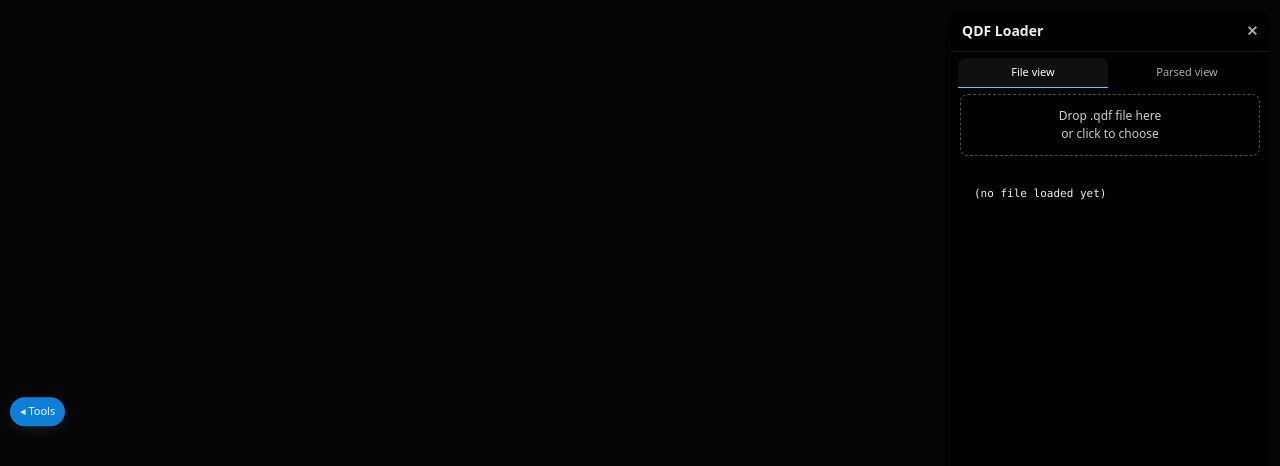
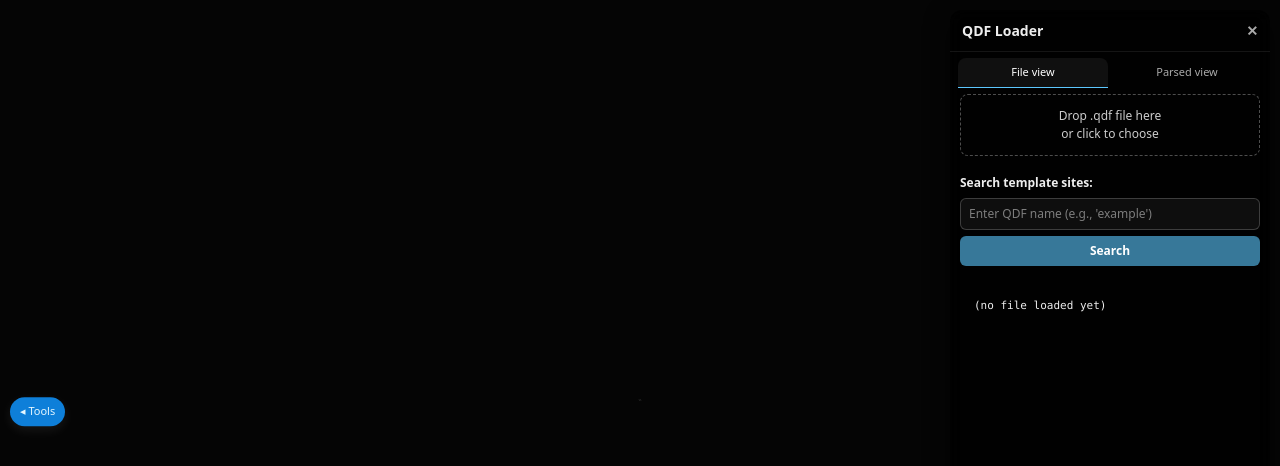
Before and after one commit to tony56a/quadro-viewer, a Next.js app: page / in a window 1280 px wide. Shown: the top 466 px of the page. Built offline with nearby package versions, Linux system fonts and the light colour scheme.

Commit message:
(vibe coding) add a search bar

```diff
--- a/app/components/side_panel.tsx
+++ b/app/components/side_panel.tsx
@@ -17,6 +17,7 @@ const QdfSidePanel: React.FC<QdfSidePanelProps> = ({ onParsed, onHidePanel, clas
     const [activeTab, setActiveTab] = useState<ActiveTab>("file-view");
     const [rawText, setRawText] = useState<string>("(no file loaded yet)");
     const [parsedFile, setParsedFile] = useState<QdfParsedFile | null>(null);
+    const [searchText, setSearchText] = useState<string>("");
 
     const dropZoneRef = useRef<HTMLDivElement | null>(null);
     const fileInputRef = useRef<HTMLInputElement | null>(null);
@@ -119,6 +120,34 @@ const QdfSidePanel: React.FC<QdfSidePanelProps> = ({ onParsed, onHidePanel, clas
         e,
     ) => {
         handleFiles(e.target.files);
+    };
+
+    const handleSearchSubmit = async (e: React.FormEvent<HTMLFormElement>) => {
+        e.preventDefault();
+        if (!searchText.trim()) return;
+
+        const urls = [
+            `https://mdb.quadroworld.com/files/qdf/${searchText}.qdf`,
+            `https://mynthquadro.github.io/quadro/diy_qdf/${searchText}.qdf`,
+            `https://yougenmdb.com/sites/default/files/mdb/${searchText}/${searchText}-public.qdf`,
+        ];
+
+        for (const url of urls) {
+            try {
+                const response = await fetch(url);
+                if (response.ok) {
+                    const text = await response.text();
+                    setFileContents(text);
+                    return;
+                }
+            } catch (err) {
+                // Try next URL
+                console.debug(`Failed to fetch ${url}:`, err);
+            }
+        }
+
+        // If we get here, none of the URLs worked
+        setFileContents(`Error: Could not find QDF file for "${searchText}" in any of the template sites.`);
     };
 
     const renderParsedView = () => {
@@ -246,6 +275,46 @@ const QdfSidePanel: React.FC<QdfSidePanelProps> = ({ onParsed, onHidePanel, clas
                 onChange={handleFileInputChange}
             />
 
+            <form onSubmit={handleSearchSubmit} style={{ padding: "10px", display: "flex", flexDirection: "column", gap: "6px" }}>
+                <label htmlFor="qdf-search" style={{ fontSize: "12px", fontWeight: "600" }}>
+                    Search template sites:
+                </label>
+                <input
+                    id="qdf-search"
+                    type="text"
+                    placeholder="Enter QDF name (e.g., 'example')"
+                    value={searchText}
+                    onChange={(e) => setSearchText(e.target.value)}
+                    style={{
+                        padding: "6px 8px",
+                        borderRadius: "6px",
+                        border: "1px solid rgba(255, 255, 255, 0.2)",
+                        background: "rgba(255, 255, 255, 0.05)",
+                        color: "#eee",
+                        fontSize: "12px",
+                        outline: "none",
+                    }}
+                />
+                <button
+                    type="submit"
+                    style={{
+                        padding: "6px 8px",
+                        borderRadius: "6px",
+                        border: "none",
+                        background: "rgba(92, 200, 255, 0.6)",
+                        color: "#fff",
+                        fontSize: "12px",
+                        fontWeight: "600",
+                        cursor: "pointer",
+                        transition: "background 0.15s ease",
+                    }}
+                    onMouseEnter={(e) => (e.currentTarget.style.background = "rgba(92, 200, 255, 0.9)")}
+                    onMouseLeave={(e) => (e.currentTarget.style.background = "rgba(92, 200, 255, 0.6)")}
+                >
+                    Search
+                </button>
+            </form>
+
             <div id="tab-contents"
                 className={`tab-content ${activeTab === "file-view" ? "tab-content-active" : ""
                     }`}>
```
